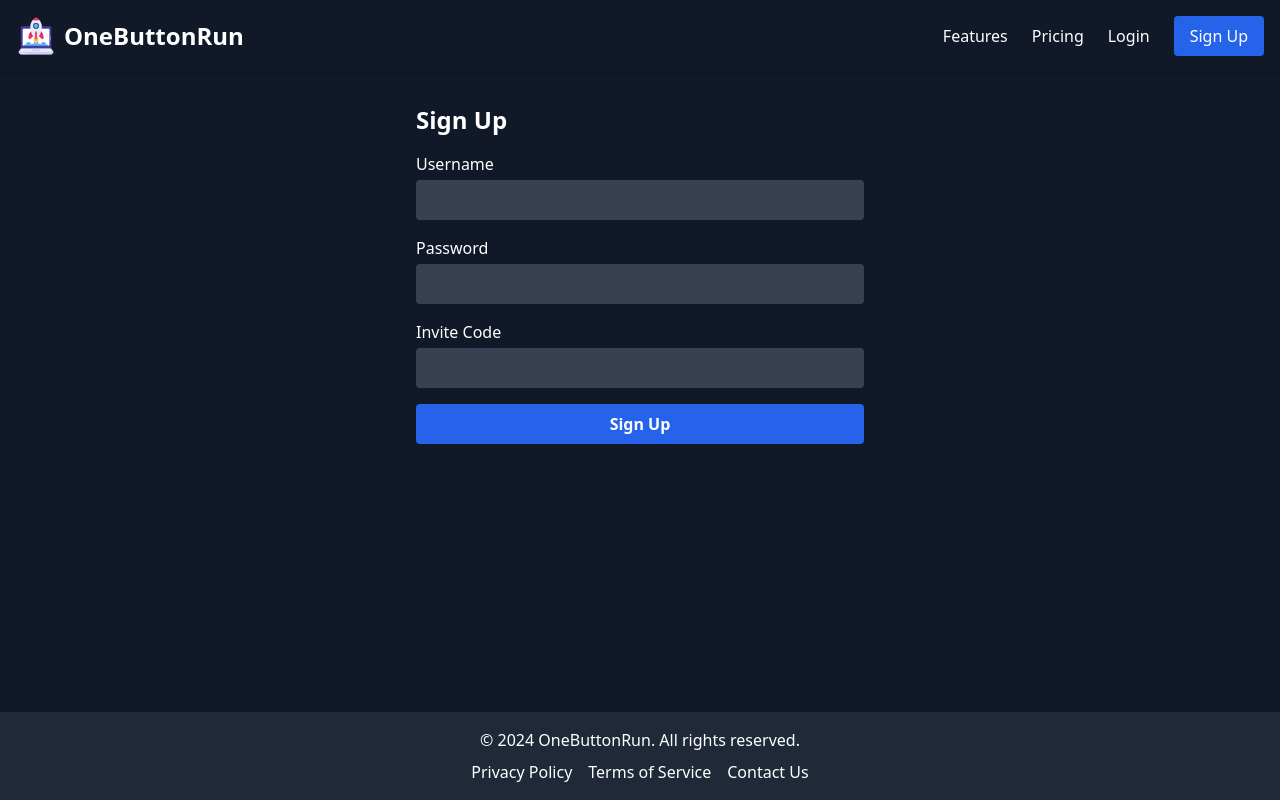
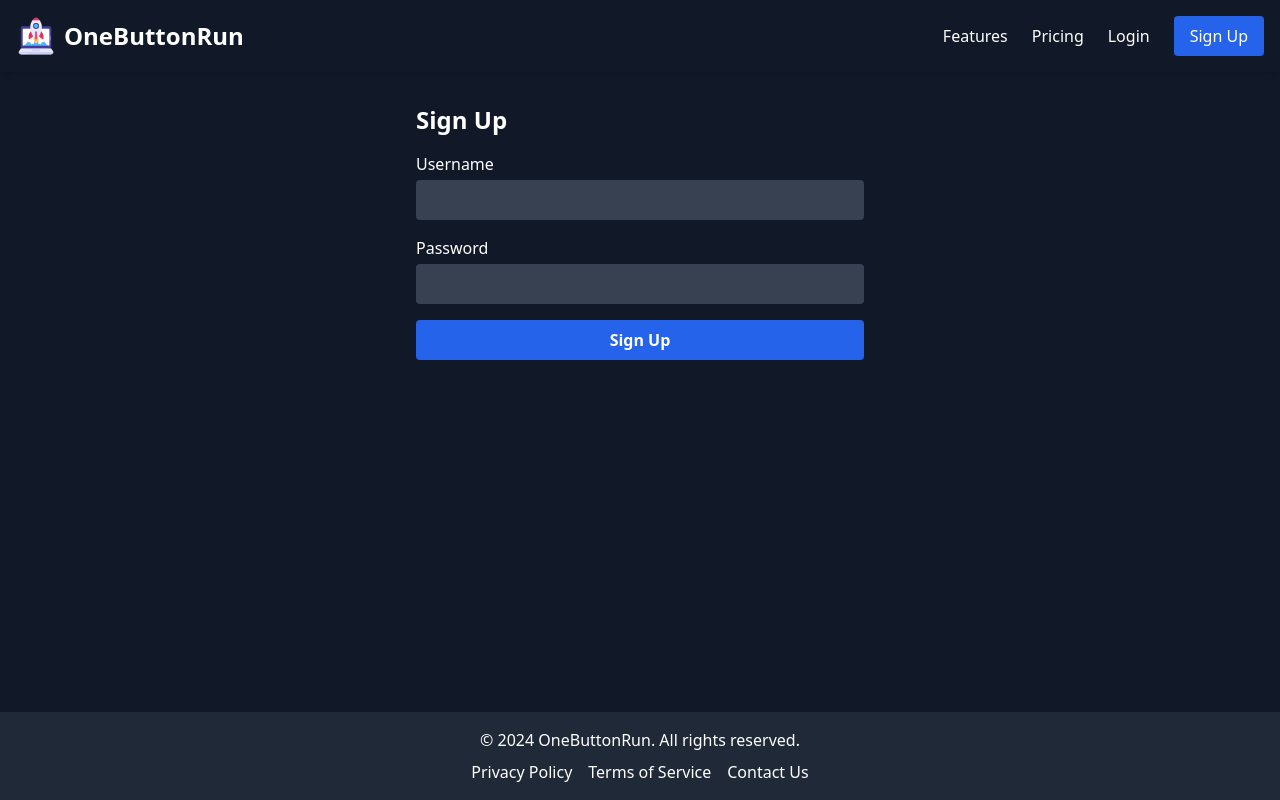
Before and after one commit to h4ck3rk3y/mothership, a React (Create React App) app in the folder frontend/: page /signup in a window 1280 px wide. Built offline with nearby package versions, Linux system fonts and the light colour scheme; no server answers; the HTML template or start-up script is replaced by a standard one.

Commit message:
nuke invite code

```diff
--- a/frontend/src/api.ts
+++ b/frontend/src/api.ts
@@ -35,8 +35,8 @@ export const login = async (username: string, password: string): Promise<LoginRe
   return response.data;
 };
 
-export const signup = async (username: string, password: string, inviteCode: string): Promise<SignupResponse> => {
-  const response = await api.post<SignupResponse>('/signup', { username, password, invite_code: inviteCode });
+export const signup = async (username: string, password: string): Promise<SignupResponse> => {
+  const response = await api.post<SignupResponse>('/signup', { username, password});
   return response.data;
 };
 
--- a/frontend/src/contexts/AuthContext.tsx
+++ b/frontend/src/contexts/AuthContext.tsx
@@ -5,7 +5,7 @@ interface AuthContextType {
   isAuthenticated: boolean;
   user: User | null;
   login: (username: string, password: string) => Promise<void>;
-  signup: (username: string, password: string, inviteCode: string) => Promise<void>;
+  signup: (username: string, password: string) => Promise<void>;
   logout: () => void;
 }
 
@@ -51,9 +51,9 @@ export const AuthProvider: React.FC<AuthProviderProps> = ({ children }) => {
     }
   };
 
-  const signup = async (username: string, password: string, inviteCode: string) => {
+  const signup = async (username: string, password: string) => {
     try {
-      await apiSignup(username, password, inviteCode);
+      await apiSignup(username, password);
       // After successful signup, log the user in
       await login(username, password);
     } catch (error) {
--- a/frontend/src/pages/SignupPage.tsx
+++ b/frontend/src/pages/SignupPage.tsx
@@ -5,7 +5,6 @@ import { useAuth } from '../contexts/AuthContext';
 const SignupPage: React.FC = () => {
   const [username, setUsername] = useState('');
   const [password, setPassword] = useState('');
-  const [inviteCode, setInviteCode] = useState('');
   const [error, setError] = useState('');
   const navigate = useNavigate();
   const { signup } = useAuth();
@@ -14,7 +13,7 @@ const SignupPage: React.FC = () => {
     e.preventDefault();
     setError('');
     try {
-      await signup(username, password, inviteCode);
+      await signup(username, password);
       navigate('/dashboard');
     } catch (err) {
       setError('Failed to sign up. Please check your information and try again.');
@@ -48,17 +47,6 @@ const SignupPage: React.FC = () => {
             required
           />
         </div>
-        <div>
-          <label htmlFor="inviteCode" className="block mb-1">Invite Code</label>
-          <input
-            type="text"
-            id="inviteCode"
-            value={inviteCode}
-            onChange={(e) => setInviteCode(e.target.value)}
-            className="w-full px-3 py-2 bg-gray-700 rounded"
-            required
-          />
-        </div>
         <button type="submit" className="w-full bg-blue-600 hover:bg-blue-700 text-white font-bold py-2 px-4 rounded">
           Sign Up
         </button>
```
Also changed, not shown: 1 other file (tests, documents, lock files or other folders).
